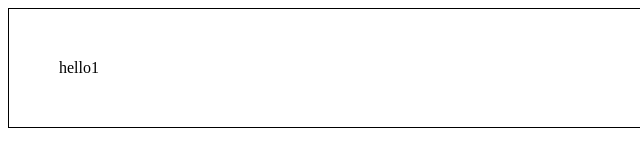
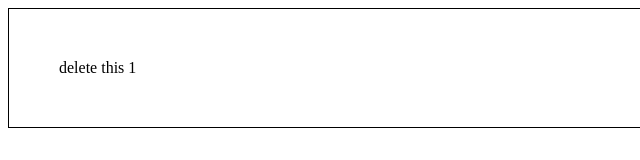
Before and after one commit to elvenbright/elvenbright.github.io, a plain HTML site: page index.html in a window 1280 px wide. Shown: the full height of the page, 0-640 px from the left. Drawn offline with Linux system fonts and the light colour scheme.

Commit message:
delete this 1

```diff
--- a/index.html
+++ b/index.html
@@ -16,7 +16,7 @@
 </head>
 <body>
 		<div>
-			hello1
+			delete this 1
 		</div>
 </body>
 </html>
```
